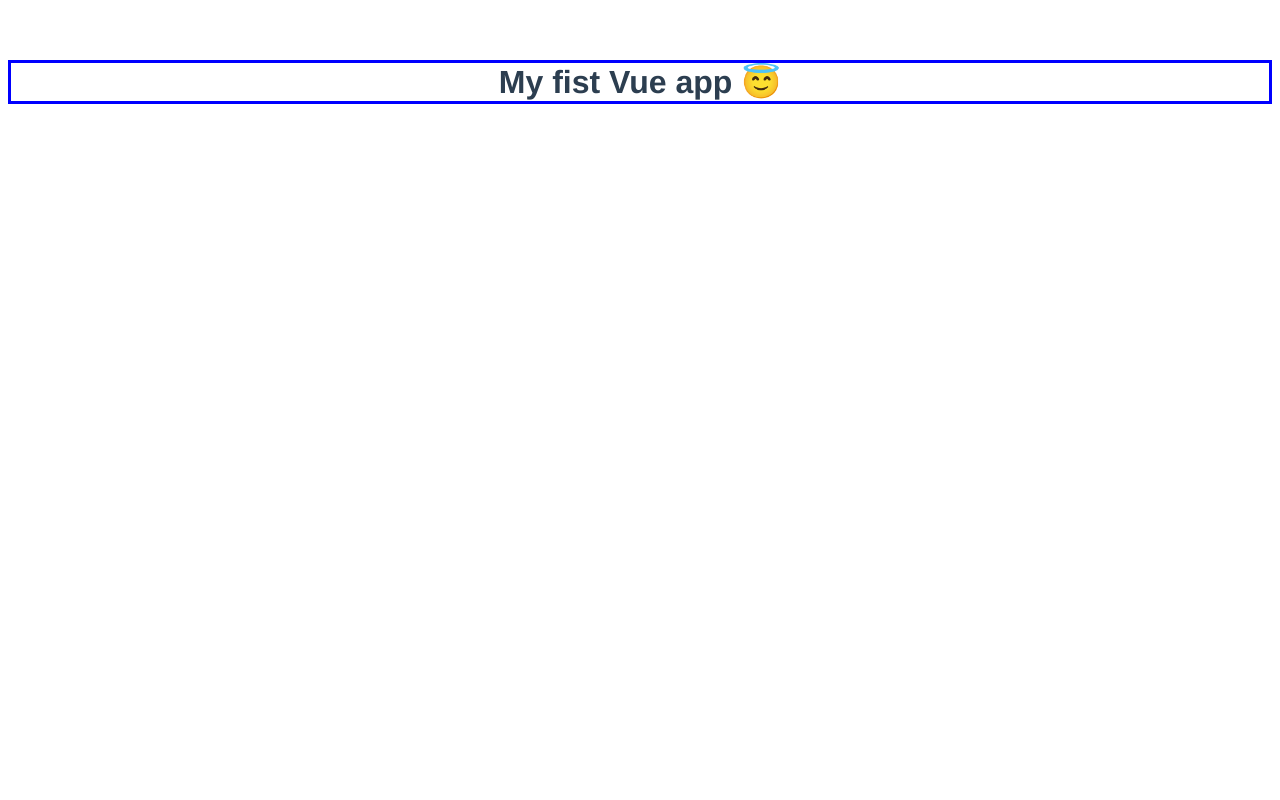
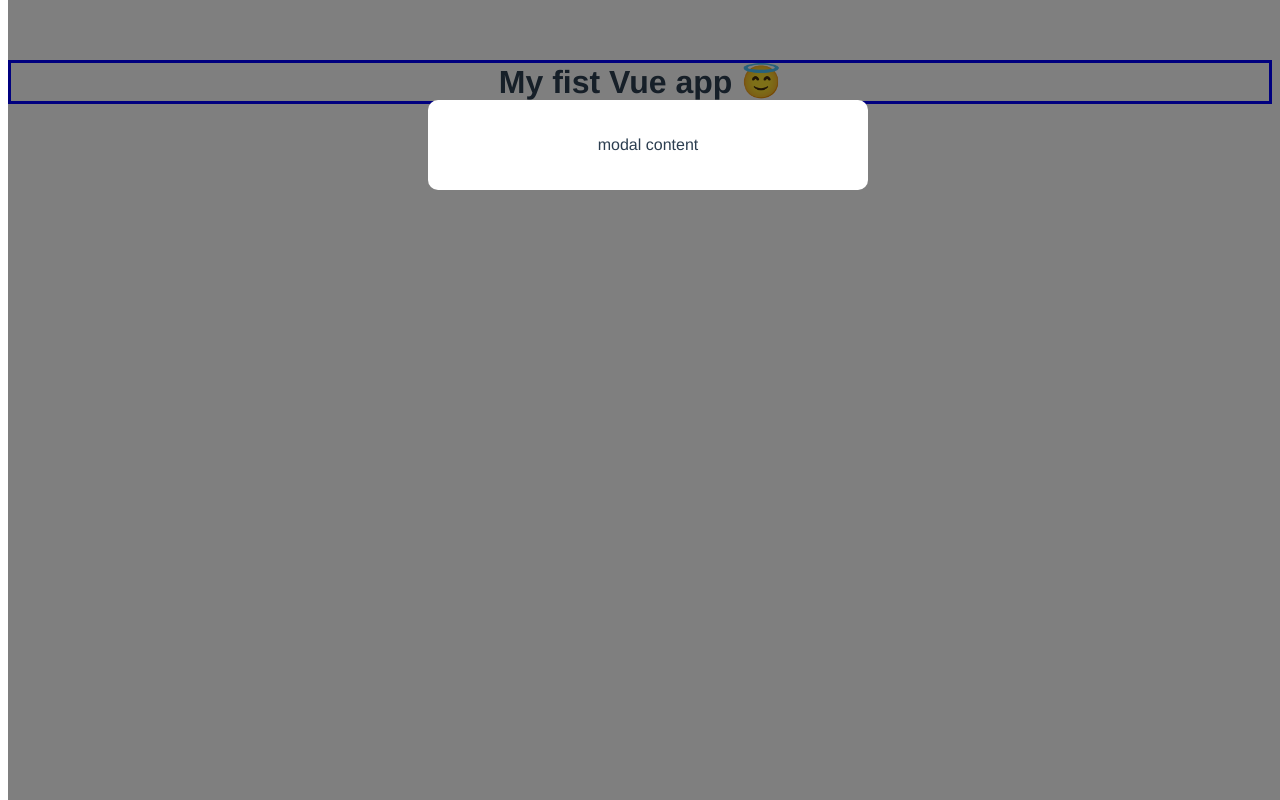
Before and after one commit to JimeBlue/modal-project, a Vue app: page / in a window 1280 px wide. Built offline with nearby package versions, Linux system fonts and the light colour scheme.

Commit message:
Finish multiple components

```diff
--- a/src/App.vue
+++ b/src/App.vue
@@ -1,17 +1,26 @@
 <template>
-<h1>{{title}}</h1>
+  <!-- note: multiple components branch 23 -->
+
+  <h1>{{ title }}</h1>
+  <Modal />
 </template>
 
 <script>
-// object representing the root component
+// EXPLANATION: how to use the Modal component inside App component:
+// 1) Import the modal component
+// 2) Register that we want to use Modal inside App by creating a components property with an object as a value, and adding the component inside the object
+// 3) Use it inside the template
+
+import Modal from './components/Modal.vue';
 export default {
   name: 'App',
- data() {
-  return {
-    title: "My fist Vue app 😇 "
-  }
- }
-}
+  components: { Modal },
+  data() {
+    return {
+      title: 'My fist Vue app 😇 ',
+    };
+  },
+};
 </script>
 
 <style>
@@ -23,7 +32,7 @@
   color: #2c3e50;
   margin-top: 60px;
 }
-h1{
-  border: 3px solid blue
+h1 {
+  border: 3px solid blue;
 }
 </style>
--- /dev/null
+++ b/src/components/Modal.vue
@@ -0,0 +1,26 @@
+<template>
+  <!-- note: this is the background of the modal -->
+  <div class="backdrop">
+    <!-- note: this is the modal -->
+    <div class="modal">
+      <p>modal content</p>
+    </div>
+  </div>
+</template>
+
+<style>
+.modal {
+  width: 400px;
+  padding: 20px;
+  margin: 100px auto;
+  background: white;
+  border-radius: 10px;
+}
+.backdrop {
+  top: 0;
+  position: fixed;
+  background: rgba(0, 0, 0, 0.5);
+  width: 100%;
+  height: 100%;
+}
+</style>
```
Also changed, not shown: src/components/HelloWorld.vue (deleted, +0 -57 lines).
